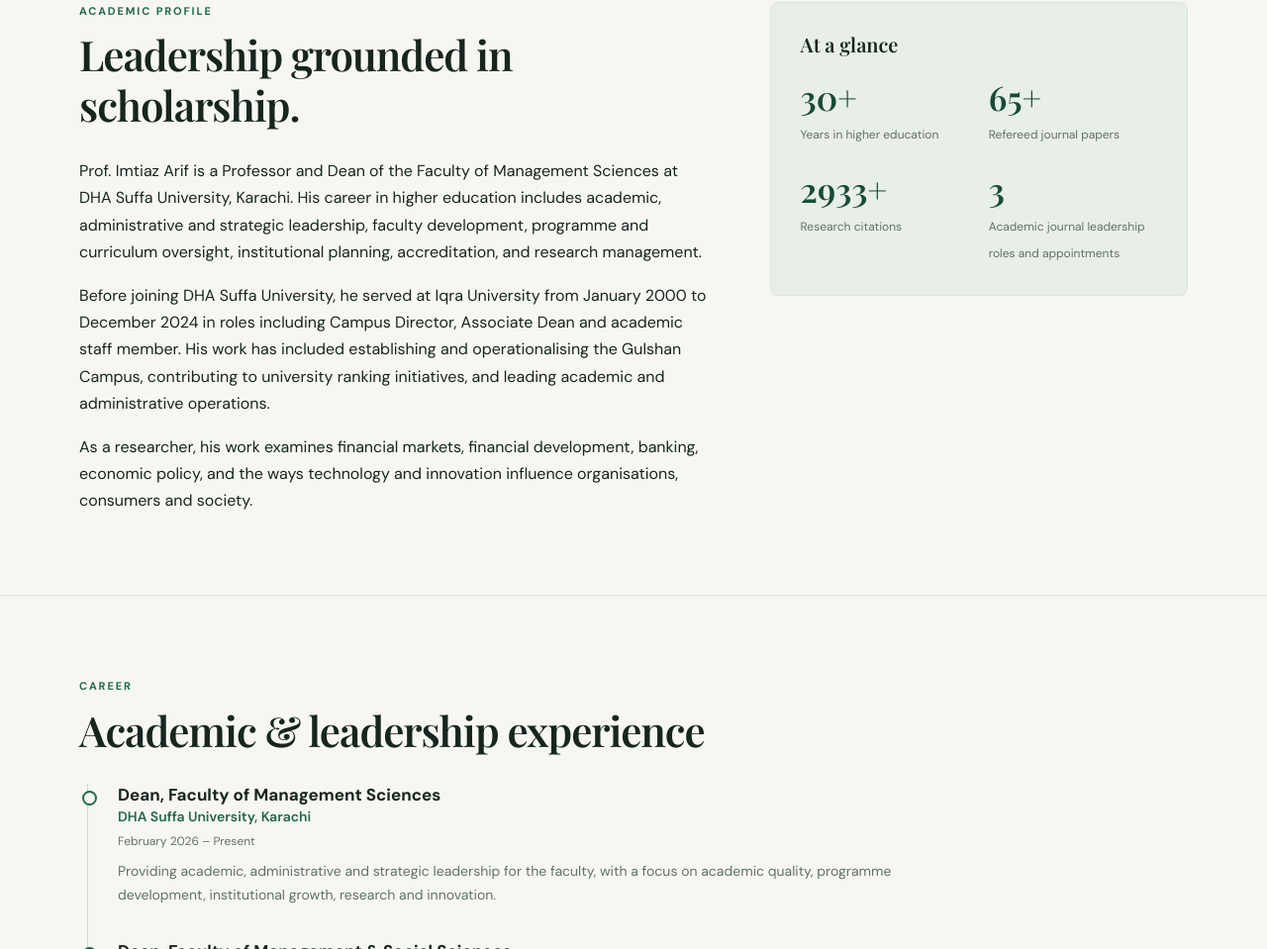
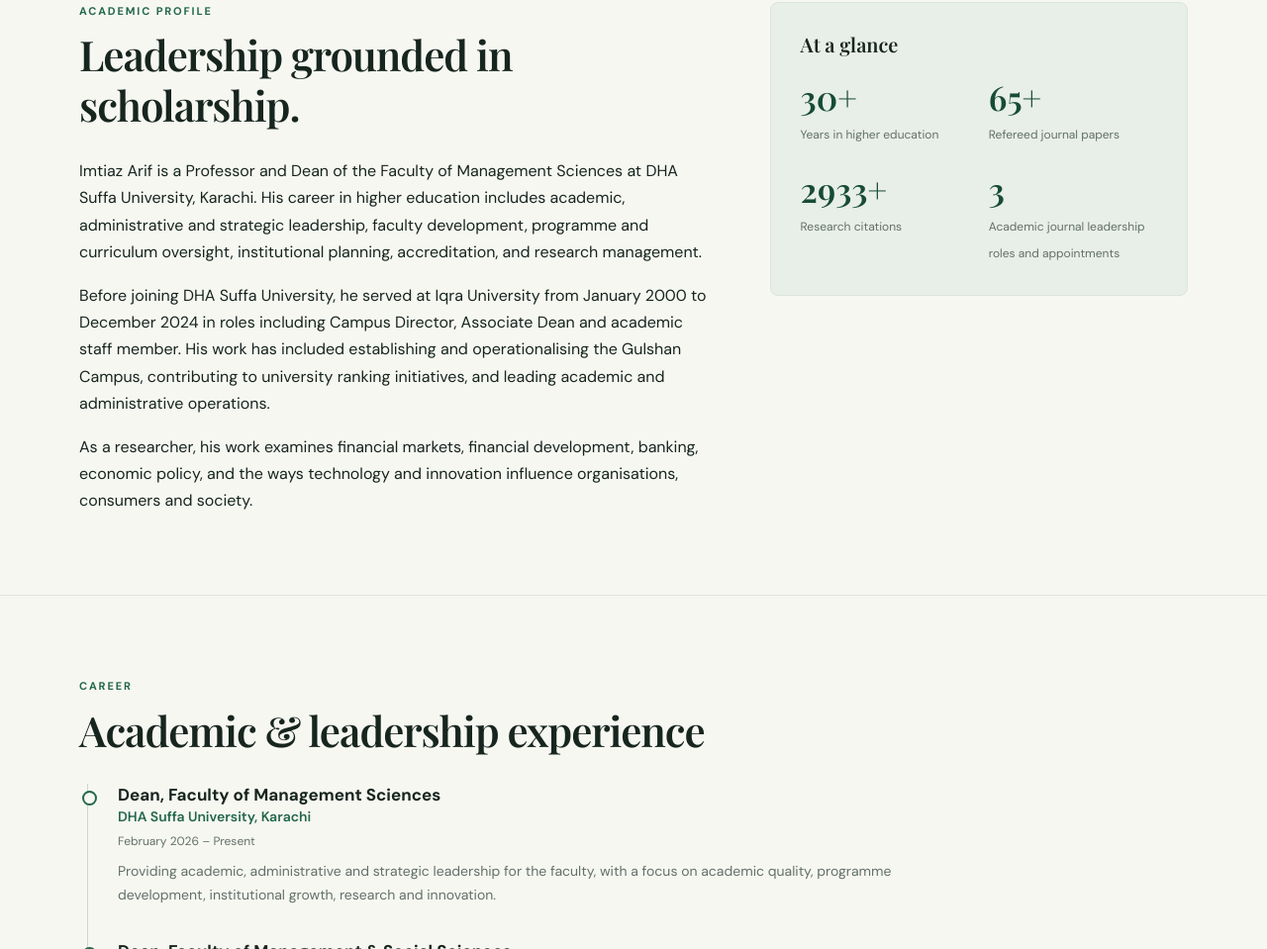
Before and after one commit to imtarif/imtiaz-arif, a plain HTML site: page index.html in a window 1280 px wide. Shown: the part 839-1798 px from the top of the page at 99% size. Drawn offline with nearby package versions, Linux system fonts and the light colour scheme.

Commit message:
Update index.html

```diff
--- a/index.html
+++ b/index.html
@@ -189,7 +189,7 @@
         <div class="intro-copy">
           <div class="section-kicker">Academic profile</div>
           <h2>Leadership grounded in scholarship.</h2>
-          <p>Prof. Imtiaz Arif is a Professor and Dean of the Faculty of Management Sciences at DHA Suffa University, Karachi. His career in higher education includes academic, administrative and strategic leadership, faculty development, programme and curriculum oversight, institutional planning, accreditation, and research management.</p>
+          <p>Imtiaz Arif is a Professor and Dean of the Faculty of Management Sciences at DHA Suffa University, Karachi. His career in higher education includes academic, administrative and strategic leadership, faculty development, programme and curriculum oversight, institutional planning, accreditation, and research management.</p>
           <p>Before joining DHA Suffa University, he served at Iqra University from January 2000 to December 2024 in roles including Campus Director, Associate Dean and academic staff member. His work has included establishing and operationalising the Gulshan Campus, contributing to university ranking initiatives, and leading academic and administrative operations.</p>
           <p>As a researcher, his work examines financial markets, financial development, banking, economic policy, and the ways technology and innovation influence organisations, consumers and society.</p>
         </div>
```
